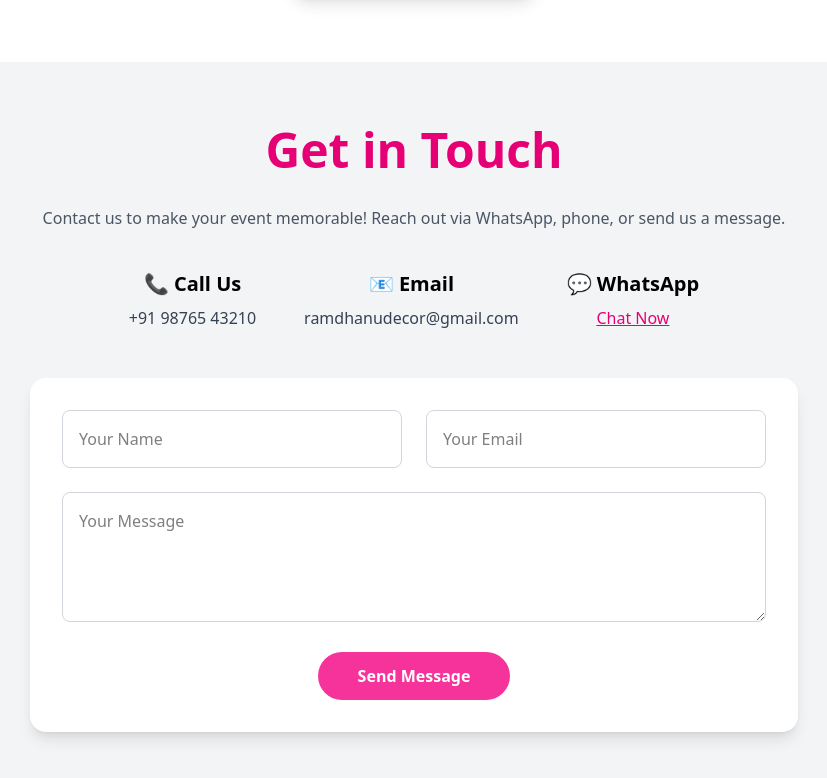
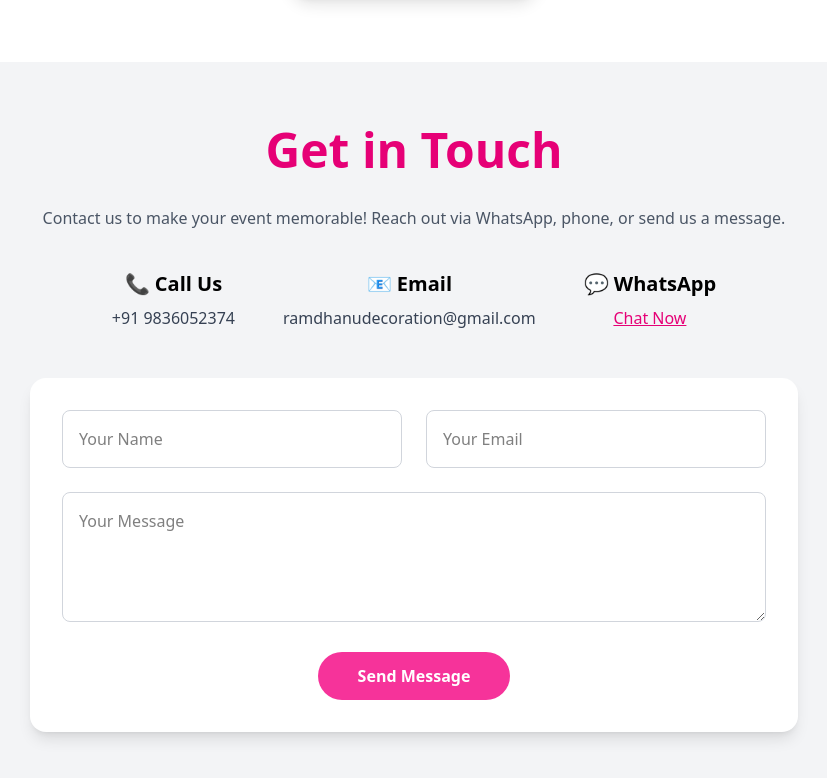
Before and after one commit to Pritanshu69/React-Ramdhanu, a React (Vite) app: page / in a window 1280 px wide. Shown: the part 2462-3240 px from the top of the page, without its empty margins (226-1053 px from the left). Built offline with nearby package versions, Linux system fonts and the light colour scheme.

Commit message:
catalogue download working

```diff
--- a/src/components/Catalogue.jsx
+++ b/src/components/Catalogue.jsx
@@ -11,7 +11,7 @@ const Catalogue = () => {
       </p>
 
       <a
-        href="/catalogue.pdf"
+        href="/Ramdhanu_catalogue.pdf"
         download
         className="inline-block bg-pink-500 text-white font-semibold py-3 px-8 rounded-full shadow-lg hover:bg-pink-600 transition duration-300"
       >
--- a/src/components/Contact.jsx
+++ b/src/components/Contact.jsx
@@ -15,16 +15,16 @@ const Contact = () => {
         <div className="flex flex-col md:flex-row justify-center gap-12 mb-12">
           <div>
             <h3 className="text-xl font-semibold mb-2">📞 Call Us</h3>
-            <p className="text-gray-700">+91 98765 43210</p>
+            <p className="text-gray-700">+91 9836052374</p>
           </div>
           <div>
             <h3 className="text-xl font-semibold mb-2">📧 Email</h3>
-            <p className="text-gray-700">ramdhanudecor@gmail.com</p>
+            <p className="text-gray-700">ramdhanudecoration@gmail.com</p>
           </div>
           <div>
             <h3 className="text-xl font-semibold mb-2">💬 WhatsApp</h3>
             <a
-              href="https://wa.me/919876543210"
+              href="https://wa.me/919836052374"
               target="_blank"
               rel="noopener noreferrer"
               className="text-pink-600 font-medium underline"
@@ -36,7 +36,7 @@ const Contact = () => {
 
         {/* Message Form */}
         <form
-          action="https://formsubmit.co/your-email@gmail.com"
+          action="https://formsubmit.co/random.com"
           method="POST"
           className="max-w-3xl mx-auto bg-white p-8 rounded-2xl shadow-lg"
         >
```
Also changed, not shown: 1 other file (tests, documents, lock files or other folders).
